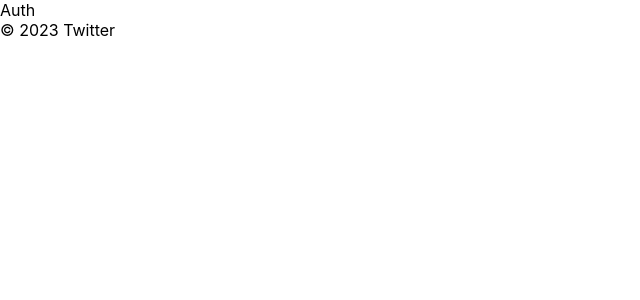
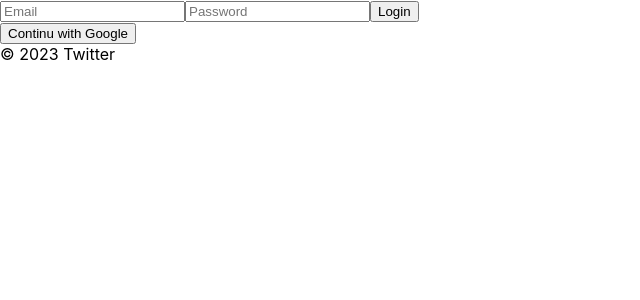
Before and after one commit to zizpzn/React-Twitter, a React (Create React App) app: page / in a window 1280 px wide. Shown: the top 300 px of the page, without its empty margins (0-640 px from the left). Built offline with nearby package versions, Linux system fonts and the light colour scheme.

Commit message:
login form part 1

```diff
--- a/src/routes/Auth.js
+++ b/src/routes/Auth.js
@@ -1,7 +1,48 @@
-import React from "react";
+import React, { useState } from "react";
 
 const Auth = () => {
-  return <div>Auth</div>;
+  const [email, setEmail] = useState("");
+  const [password, setPassword] = useState("");
+
+  const handleSubmit = (e) => {
+    e.preventDefault();
+  };
+  const handleChange = (e) => {
+    const {
+      target: { name, value },
+    } = e;
+
+    if (name === "email") {
+      setEmail(value);
+    } else if (name === "password") {
+      setPassword(value);
+    }
+  };
+
+  return (
+    <div>
+      <form onSubmit={handleSubmit}>
+        <input
+          type="text"
+          name="email"
+          placeholder="Email"
+          value={email}
+          required
+          onChange={handleChange}
+        />
+        <input
+          type="password"
+          name="password"
+          placeholder="Password"
+          value={password}
+          required
+          onChange={handleChange}
+        />
+        <input type="submit" value="Login" />
+      </form>
+      <button>Continu with Google</button>
+    </div>
+  );
 };
 
 export default Auth;
```
